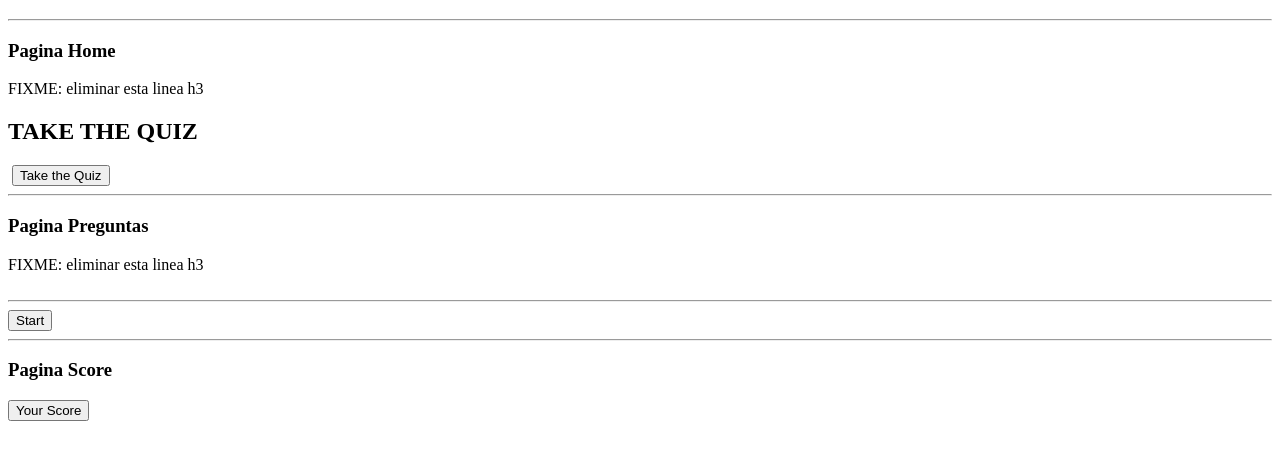
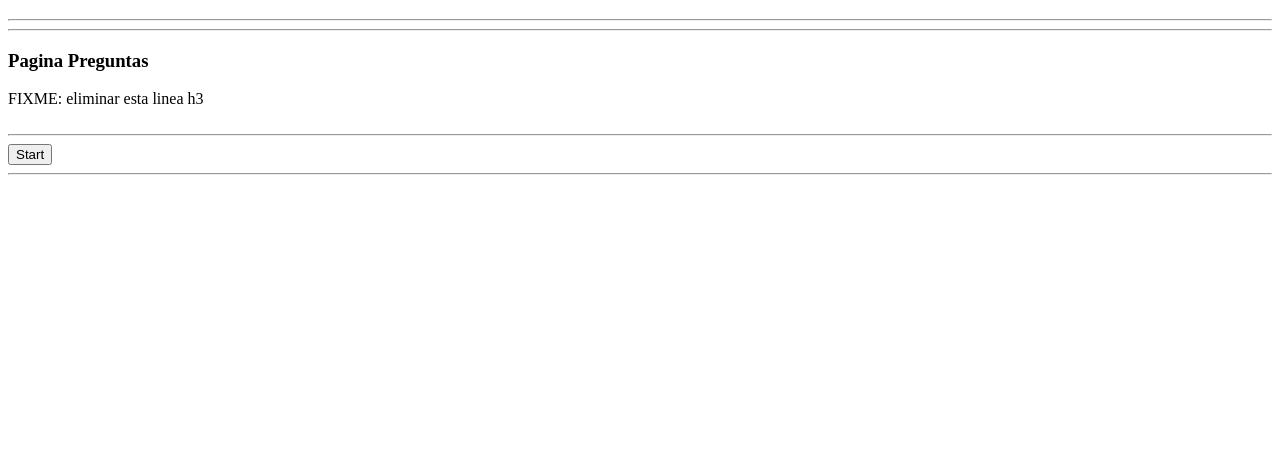
Before and after one commit to yolovi/proyecto-quiz, a plain HTML site: page index.html in a window 1280 px wide. Both pictures are taken after a click on the button "Take the Quiz". Shown: the part 61-520 px from the top of the page. Drawn offline with nearby package versions, Linux system fonts and the light colour scheme; no server answers.

Commit message:
esconde la pagina de inicio y muestra la pagina de preguntas

```diff
--- a/index.html
+++ b/index.html
@@ -4,11 +4,24 @@
 <head>
     <meta charset="UTF-8">
     <meta name="viewport" content="width=device-width, initial-scale=1.0">
-   <link rel="stylesheet" href="main.css">
+    <link rel="stylesheet" href="main.css">
     <title>Quiz</title>
 </head>
 
 <body>
+
+
+    <!-- <nav>
+        <span id="homeNav">home</span>
+        <span id="aboutNav">about</span>
+    </nav>
+    <div id="home">
+        <h1>Home Page</h1>
+    </div>
+    <div id="about" class="hide">
+        <h1>About page</h1>
+    </div> -->
+
 
     <header>
         <h1>QUIZ</h1>
@@ -28,7 +41,7 @@
 
     <hr>
 
-    <div id="question-page" class="">
+    <div id="question-page" class="hide">
         <h3>Pagina Preguntas</h3> FIXME: eliminar esta linea h3 <br><br>
 
         <div id="question-container" class="hide">
@@ -47,7 +60,7 @@
 
         <hr>
 
-        <div id="Score-page" class="">
+        <div id="score-page" class="">
             <h3>Pagina Score</h3>
             <button id="score-btn" class="">Your Score</button>
         </div>
--- a/main.js
+++ b/main.js
@@ -20,6 +20,8 @@ const nextButton = document.getElementById("next-btn");
 const answerContainer = document.getElementById("answer-container");
 const answerButtons = document.getElementById("answer-container")
 const questionNumber = document.getElementById("question-number")
+//div Score PAge
+const scorePage = document.getElementById("score-page")
 const scoreButton = document.getElementById("score-btn")
 
 
@@ -83,7 +85,6 @@ getQuestions();
 
 function showScore(){
   scoreButton.innerText = `Your score is ${score}`
-
 }
 
 
@@ -169,6 +170,11 @@ function startGame() {
 }
 
 //EVENT LISTENER
+btnTakeQuiz.addEventListener("click", () => {
+  homePage.classList.add("hide");
+  scorePage.classList.add("hide")
+  questionPage.classList.remove("hide");
+})
 startButton.addEventListener("click", startGame);
 nextButton.addEventListener("click", () => {
   currentQuestionIndex++;
```
